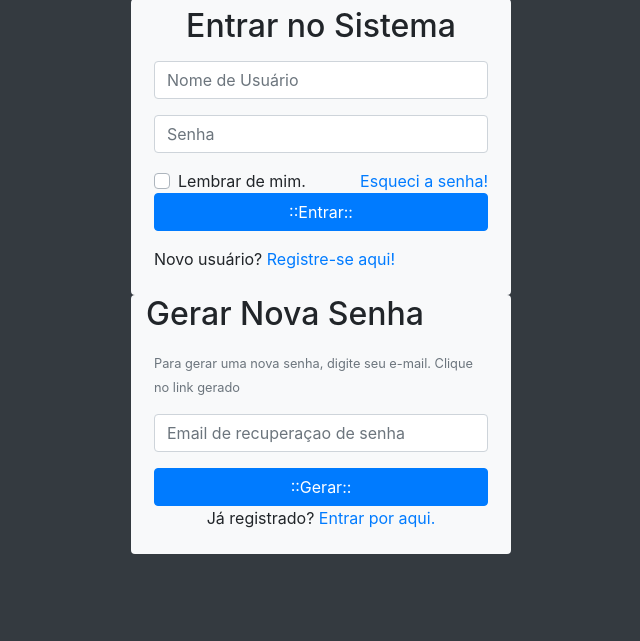
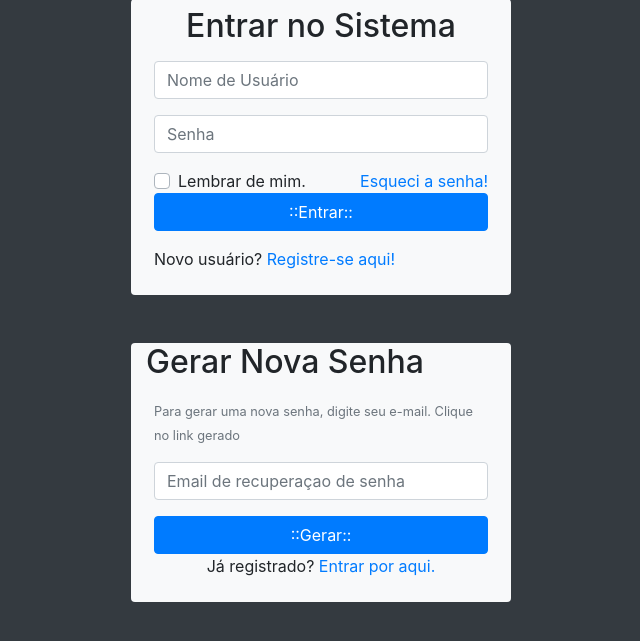
Before and after one commit to hostogio/login, a PHP site: page /login/ in a window 1280 px wide. Shown: the part 91-732 px from the top of the page, without its empty margins (319-959 px from the left). Run offline with PHP 8.4, Linux system fonts and the light colour scheme.

Commit message:
iniciando aula03
README atualizado

```diff
--- a/index.php
+++ b/index.php
@@ -77,7 +77,7 @@
         Final da Seção de login -->
 
         <!-- Formulário de Recuperação de senha -->
-        <section class="row">
+        <section class="row mt-5">
             <div class="col-lg-4 offset-lg-4 bg-light rounded" id="caixaLogin">
 
                 <h2>
```
Also changed, not shown: README.md.
